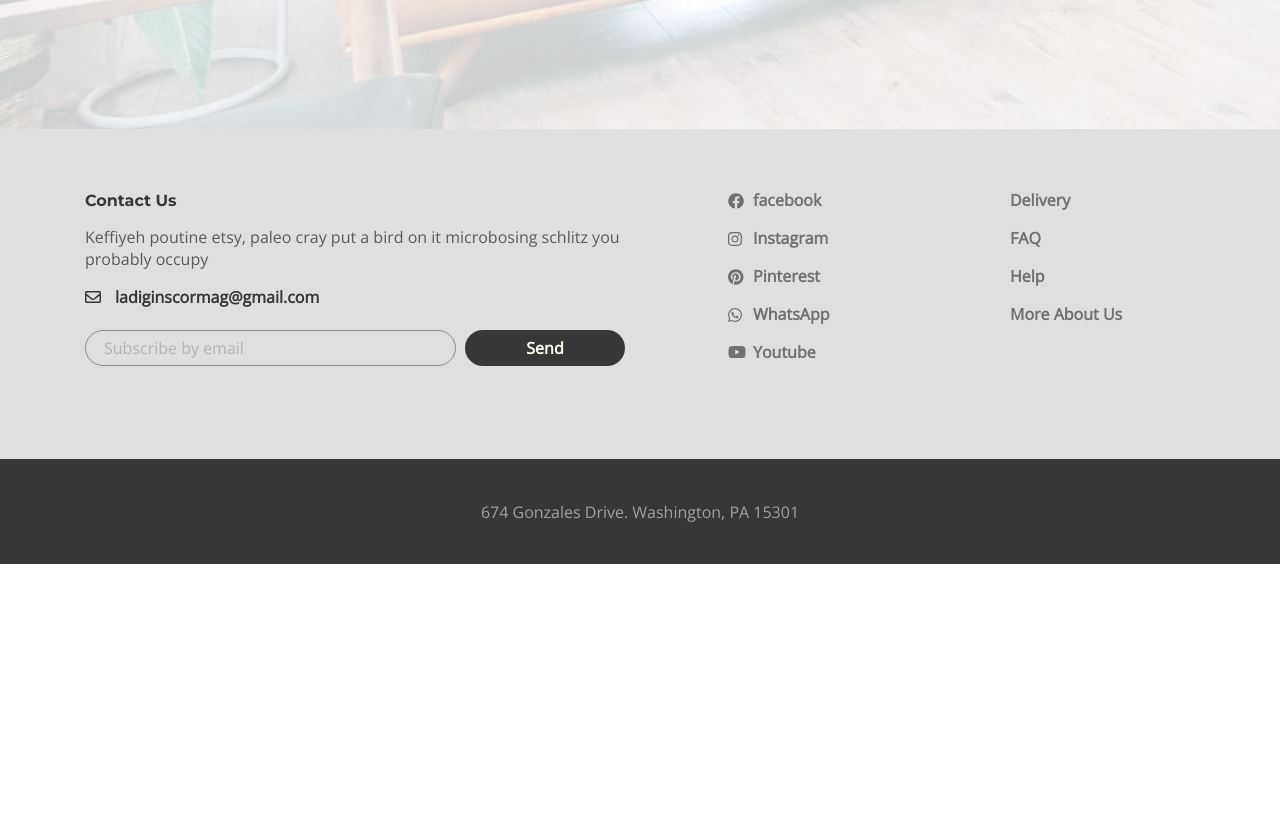
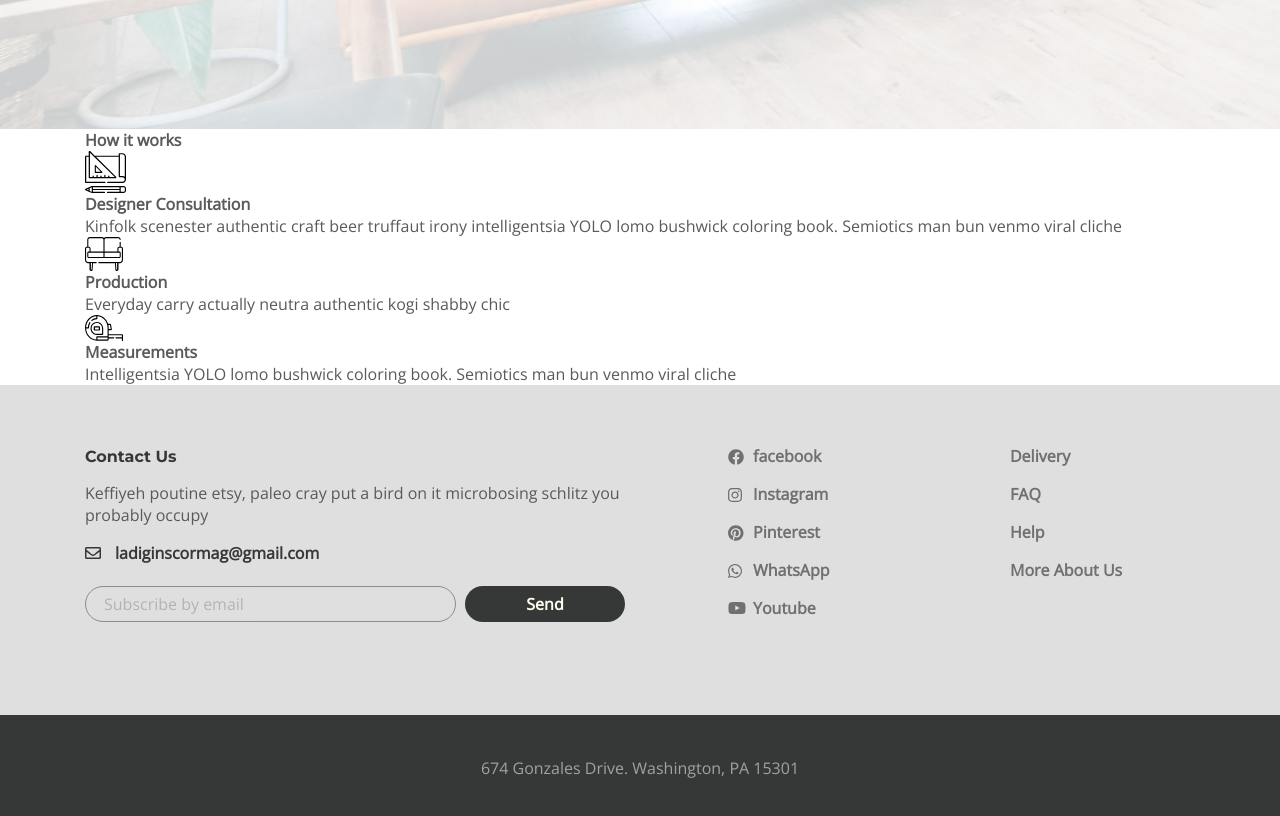
Before and after one commit to Romaleso261981/internetShop2, a website: page app/index.html in a window 1280 px wide. Shown: the part 2200-3016 px from the top of the page. Before the commit the page ends 2764 px from the top, so only its background shows below. Drawn offline with nearby package versions, Linux system fonts and the light colour scheme.

Commit message:
added content in section works-path

```diff
--- a/app/index.html
+++ b/app/index.html
@@ -242,9 +242,7 @@
 
       <section class="decor">
         <div class="container">
-          <h2 class="decor__title">
-            Aesthetic ethical drinking
-          </h2>
+          <h2 class="decor__title">Aesthetic ethical drinking</h2>
           <p class="decor__text">
             Lorem ipsum dolor sit amet consectetur adipisicing elit. Temporibus
             nemo cumque voluptatibus numquam, eaque praesentium nesciunt iusto
@@ -253,6 +251,52 @@
             adipisci sint ipsam laudantium temporibus magnam asperiores ad
             itaque architecto velit nesciunt, cumque molestiae nostrum.
           </p>
+        </div>
+      </section>
+
+      <section class="works-path">
+        <div class="container">
+          <h3 class="works-path__title">How it works</h3>
+          <div class="works-path__items">
+            <div class="works-path__items-box">
+              <div class="works-path__item">
+                <img
+                  class="works-path__item-img"
+                  src="images/content/graphic-tool.svg"
+                  alt="icon"
+                />
+                <h3 class="works-path__item-title">Designer Consultation</h3>
+                <p class="works-path__item-text">
+                  Kinfolk scenester authentic craft beer truffaut irony
+                  intelligentsia YOLO lomo bushwick coloring book. Semiotics man
+                  bun venmo viral cliche
+                </p>
+              </div>
+              <div class="works-path__item">
+                <img
+                  class="works-path__item-img"
+                  src="images/content/sofa.svg"
+                  alt="icon"
+                />
+                <h3 class="works-path__item-title">Production</h3>
+                <p class="works-path__item-text">
+                  Everyday carry actually neutra authentic kogi shabby chic
+                </p>
+              </div>
+            </div>
+            <div class="works-path__item">
+              <img
+                class="works-path__item-img"
+                src="images/content/measuring-tape.svg"
+                alt="icon"
+              />
+              <h3 class="works-path__item-title">Measurements</h3>
+              <p class="works-path__item-text">
+                Intelligentsia YOLO lomo bushwick coloring book. Semiotics man
+                bun venmo viral cliche
+              </p>
+            </div>
+          </div>
         </div>
       </section>
 
```
Also changed, not shown: app/images/content/graphic-tool.svg (added), app/images/content/measuring-tape.svg (added), app/images/content/sofa.svg (added).
